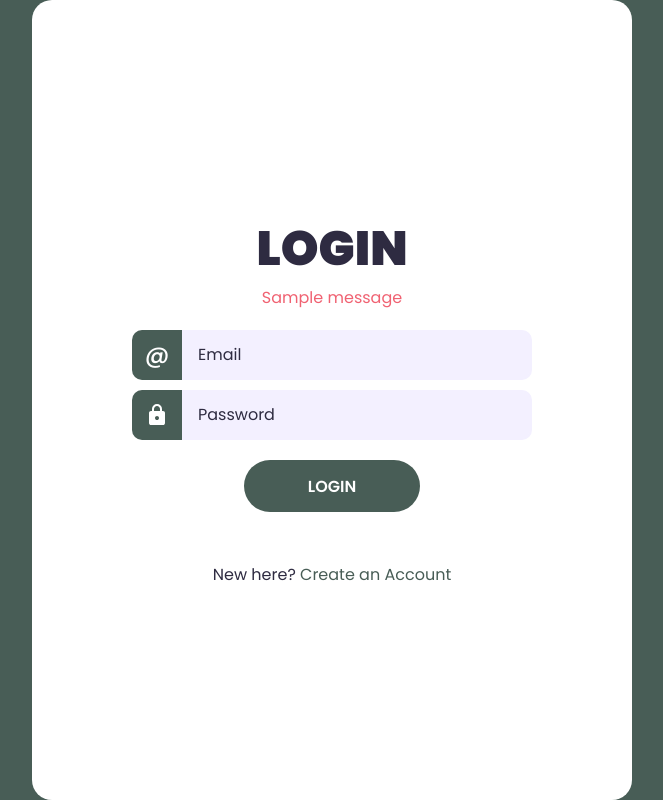
After one commit to AHdev22/Coursera-Django-MVT, a Django app: page /users/login/ in a window 1280 px wide. The commit adds this page. Shown: the whole page, without its empty margins (308-971 px from the left). Run offline with Django 5.2, Linux system fonts and the light colour scheme; tables that the repository leaves empty hold one stand-in row (values such as "Sample post"); one stand-in notice (Sample message) is shown.

Commit message:
initails: login page

```diff
--- a/static/validation.js
+++ b/static/validation.js
@@ -1,13 +1,19 @@
+document.addEventListener("DOMContentLoaded", () => {
+    // Grab elements (some may be null depending on the page)
     const form = document.getElementById("form");
     const firstname_input = document.getElementById("firstname-input");
     const email_input = document.getElementById("email-input");
     const password_input = document.getElementById("password-input");
-const repeat_password_input = document.getElementById("repeat-password-input");
+    const repeat_password_input = document.getElementById(
+        "repeat-password-input"
+    );
     const phoneInput = document.getElementById("phone");
     const error_message = document.getElementById("error-message");
 
-// Disable copy/paste in password fields
-[password_input, repeat_password_input].forEach((input) => {
+    if (!form) return; // If no form exists, stop execution
+
+    // Disable copy/paste/cut on password fields
+    [password_input, repeat_password_input].filter(Boolean).forEach((input) => {
         input.addEventListener("copy", (e) => e.preventDefault());
         input.addEventListener("paste", (e) => e.preventDefault());
         input.addEventListener("cut", (e) => e.preventDefault());
@@ -18,72 +24,110 @@ form.addEventListener("submit", (e) => {
         let errors = [];
 
         if (firstname_input) {
-        // Signup form
+            // Signup form validation
             errors = getSignupFormErrors(
-            firstname_input.value,
-            email_input.value,
-            phoneInput.value,
+                firstname_input.value.trim(),
+                email_input.value.trim(),
+                phoneInput.value.trim(),
                 password_input.value,
                 repeat_password_input.value
             );
         } else {
-        // Login form
-        errors = getLoginFormErrors(email_input.value, password_input.value);
+            // Login form validation
+            errors = getLoginFormErrors(
+                email_input.value.trim(),
+                password_input.value
+            );
         }
 
         if (errors.length > 0) {
-        e.preventDefault();
+            e.preventDefault(); // Stop form submission
             error_message.innerHTML = errors.join("<br>");
         }
     });
 
+    // Clear error highlighting dynamically
+    [
+        firstname_input,
+        email_input,
+        phoneInput,
+        password_input,
+        repeat_password_input,
+    ]
+        .filter(Boolean)
+        .forEach((input) => {
+            input.addEventListener("input", () => {
+                input.parentElement.classList.remove("incorrect");
+                if (error_message) error_message.innerHTML = "";
+            });
+        });
+});
+
 // Signup validation function
-function getSignupFormErrors(
-    firstname,
-    email,
-    phone,
-    password,
-    repeatPassword
-) {
+function getSignupFormErrors(username, email, phone, password, repeatPassword) {
     let errors = [];
 
-    // Firstname
-    if (!firstname) {
+    // Username
+    if (!username) {
         errors.push("Username is required");
-        firstname_input.parentElement.classList.add("incorrect");
+        if (document.getElementById("firstname-input"))
+            document
+                .getElementById("firstname-input")
+                .parentElement.classList.add("incorrect");
     }
 
     // Phone (Egyptian numbers only)
     if (!phone) {
         errors.push("Phone number is required");
-        phoneInput.parentElement.classList.add("incorrect");
-    } else if (!/^(01)[0-2,5]{1}[0-9]{8}$/.test(phone)) {
+        if (document.getElementById("phone"))
+            document
+                .getElementById("phone")
+                .parentElement.classList.add("incorrect");
+    } else if (!/^(010|011|012|015)[0-9]{8}$/.test(phone)) {
         errors.push(
             "Phone number must be a valid Egyptian number (11 digits, starts with 010, 011, 012, or 015)"
         );
-        phoneInput.parentElement.classList.add("incorrect");
+        if (document.getElementById("phone"))
+            document
+                .getElementById("phone")
+                .parentElement.classList.add("incorrect");
     }
 
     // Email
     if (!email) {
         errors.push("Email is required");
-        email_input.parentElement.classList.add("incorrect");
+        if (document.getElementById("email-input"))
+            document
+                .getElementById("email-input")
+                .parentElement.classList.add("incorrect");
     }
 
     // Password
     if (!password) {
         errors.push("Password is required");
-        password_input.parentElement.classList.add("incorrect");
+        if (document.getElementById("password-input"))
+            document
+                .getElementById("password-input")
+                .parentElement.classList.add("incorrect");
     } else if (password.length < 8 || password.length > 16) {
         errors.push("Password must be between 8 to 16 characters.");
-        password_input.parentElement.classList.add("incorrect");
+        if (document.getElementById("password-input"))
+            document
+                .getElementById("password-input")
+                .parentElement.classList.add("incorrect");
     }
 
     // Repeat password
     if (password !== repeatPassword) {
         errors.push("Password does not match repeated password");
-        password_input.parentElement.classList.add("incorrect");
-        repeat_password_input.parentElement.classList.add("incorrect");
+        if (document.getElementById("password-input"))
+            document
+                .getElementById("password-input")
+                .parentElement.classList.add("incorrect");
+        if (document.getElementById("repeat-password-input"))
+            document
+                .getElementById("repeat-password-input")
+                .parentElement.classList.add("incorrect");
     }
 
     return errors;
@@ -95,34 +139,25 @@ function getLoginFormErrors(email, password) {
 
     if (!email) {
         errors.push("Email is required");
-        email_input.parentElement.classList.add("incorrect");
+        if (document.getElementById("email-input"))
+            document
+                .getElementById("email-input")
+                .parentElement.classList.add("incorrect");
     }
 
     if (!password) {
         errors.push("Password is required");
-        password_input.parentElement.classList.add("incorrect");
+        if (document.getElementById("password-input"))
+            document
+                .getElementById("password-input")
+                .parentElement.classList.add("incorrect");
     } else if (password.length < 8 || password.length > 16) {
         errors.push("Password must be between 8 to 16 characters.");
-        password_input.parentElement.classList.add("incorrect");
+        if (document.getElementById("password-input"))
+            document
+                .getElementById("password-input")
+                .parentElement.classList.add("incorrect");
     }
 
     return errors;
 }
-
-// Clear error highlighting dynamically
-const allInputs = [
-    firstname_input,
-    email_input,
-    phoneInput,
-    password_input,
-    repeat_password_input,
-].filter((input) => input != null);
-
-allInputs.forEach((input) => {
-    input.addEventListener("input", () => {
-        if (input.parentElement.classList.contains("incorrect")) {
-            input.parentElement.classList.remove("incorrect");
-            error_message.innerHTML = "";
-        }
-    });
-});
--- /dev/null
+++ b/templates/login.html
@@ -0,0 +1,77 @@
+{% load static %}
+<!DOCTYPE html>
+<html lang="en">
+    <head>
+        <meta charset="UTF-8" />
+        <meta name="viewport" content="width=device-width, initial-scale=1.0" />
+        <link rel="stylesheet" href="{% static 'style.css' %}" />
+        <title>Little Lemon - Login</title>
+        <link
+            rel="icon"
+            sizes="10x10"
+            href="{% static 'lemon.png' %}"
+            type="image/x-icon"
+        />
+    </head>
+    <body>
+        <div class="wrapper">
+            <h1>Login</h1>
+
+            <!-- Backend error messages -->
+                <p id="error-message">
+                    {% if messages %}
+                        {% for message in messages %}
+                            {{ message }}<br />
+                        {% endfor %}
+                    {% endif %}
+                </p>
+
+            <form id="form" method="post" action="{% url 'login_view' %}">
+                {% csrf_token %}
+
+                <div>
+                    <label for="email-input">
+                        <span>@</span>
+                    </label>
+                    <input
+                        type="email"
+                        name="email"
+                        id="email-input"
+                        placeholder="Email"
+                        value="{{ email|default:'' }}"
+                    />
+                </div>
+
+                <div>
+                    <label for="password-input">
+                        <svg
+                            xmlns="http://www.w3.org/2000/svg"
+                            height="24"
+                            viewBox="0 -960 960 960"
+                            width="24"
+                        >
+                            <path
+                                d="M240-80q-33 0-56.5-23.5T160-160v-400q0-33 23.5-56.5T240-640h40v-80q0-83 58.5-141.5T480-920q83 0 141.5 58.5T680-720v80h40q33 0 56.5 23.5T800-560v400q0 33-23.5 56.5T720-80H240Zm240-200q33 0 56.5-23.5T560-360q0-33-23.5-56.5T480-440q-33 0-56.5 23.5T400-360q0 33 23.5 56.5T480-280ZM360-640h240v-80q0-50-35-85t-85-35q-50 0-85 35t-35 85v80Z"
+                            />
+                        </svg>
+                    </label>
+                    <input
+                        type="password"
+                        name="password"
+                        id="password-input"
+                        placeholder="Password"
+                        maxlength="16"
+                    />
+                </div>
+
+                <button type="submit">Login</button>
+            </form>
+
+            <p>
+                New here?
+                <a href="{% url 'signup_view' %}">Create an Account</a>
+            </p>
+        </div>
+        <script src="{% static 'validation.js' %}"></script>
+    </body>
+</html>
--- a/templates/signup.html
+++ b/templates/signup.html
@@ -75,7 +75,7 @@
                 <button type="submit">Signup</button>
             </form>
 
-            <p>Already have an Account? <a href="index.html">login</a></p>
+            <p>Already have an Account? <a href="{% url 'login_view' %}">login</a></p>
             <script src="{% static 'validation.js' %}"></script>
         </div>
     </body>
--- a/users/urls.py
+++ b/users/urls.py
@@ -1,8 +1,9 @@
 from django.contrib import admin
 from django.urls import path
-from .views import signup_view
+from .views import signup_view , login_view
 
 urlpatterns = [
     path('admin/', admin.site.urls),
     path('signup/',signup_view,name='signup_view'),
+    path('login/',login_view,name='login_view'),
 ]
--- a/users/views.py
+++ b/users/views.py
@@ -1,6 +1,9 @@
 # Create your views here.
+from django.contrib import messages
 from django.shortcuts import render, redirect
 from .forms import CustomUserCreationForm
+from django.contrib.auth import authenticate, login
+
 
 def signup_view(request):
     if request.method == "POST":
@@ -14,3 +17,20 @@ def signup_view(request):
         form = CustomUserCreationForm()
 
     return render(request, 'signup.html', {'form': form})
+
+
+
+def login_view(request):
+    if request.method == "POST":
+        email = request.POST.get("email")
+        password = request.POST.get("password")
+        user = authenticate(request, username=email, password=password)
+
+        if user is not None:
+            login(request, user)
+            return redirect("home_show")  # change to your home page url name
+        else:
+            messages.error(request, "Invalid email or password")
+            return render(request, "login.html", {"email": email})
+    else:
+        return render(request, "login.html")
```
Lines whose indentation alone changed are shown as unchanged.
